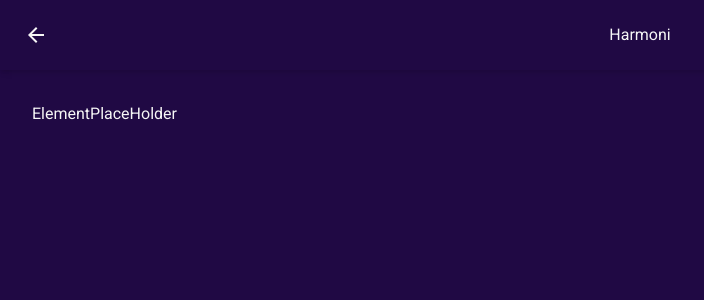
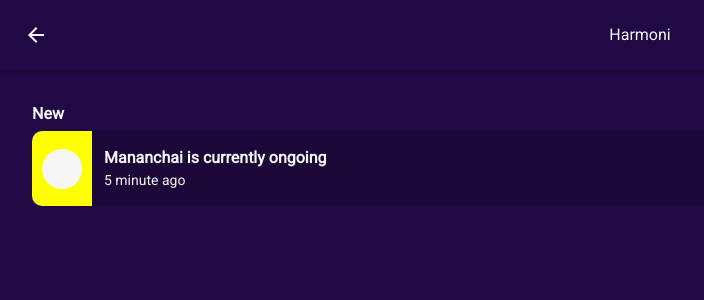
Before and after one commit to CS23-IntegrateProject-1/frontend-integrated, a React (Vite) app: page /notification in a window 1280 px wide. Shown: the top 300 px of the page, without its empty margins (0-704 px from the left). Built offline with nearby package versions, Linux system fonts and the light colour scheme.

Commit message:
[ADD] Implemented Notification Card

```diff
--- /dev/null
+++ b/src/features/feature10/Components/notiBadge.tsx
@@ -0,0 +1,28 @@
+import { Avatar, Box, Flex ,  Badge , Text, background} from "@chakra-ui/react";
+import { color } from "framer-motion";
+import React from 'react'
+
+export const NotiBadge = () => {
+  return (
+    <>
+    <Flex marginBottom={"5px"}>
+        <Text fontWeight={"bold"} >New</Text>
+    </Flex>
+    <Flex bg={"blackAlpha.300" } h={"75px"} align={"center"} borderRadius={"10px"}>
+  {/* <Avatar src='https://bit.ly/sage-adebayo' /> */}
+  <Flex bgColor={"yellow"} w={"60px"} h={"100%"} borderTopLeftRadius={"10px"}
+   borderBottomLeftRadius={"10px"} alignItems={"center"} justifyContent={"center"} >
+  <Box w={"40px"} h={"40px"} borderRadius={"50%"} bg={"white"} >  </Box>
+  </Flex>
+  <Box ml='3'>
+    <Text fontWeight='bold'>
+      Mananchai is currently ongoing
+
+    </Text>
+    <Text fontSize='sm'> 5 minute ago</Text>
+  </Box>
+</Flex>
+    </>
+
+  )
+}
--- a/src/features/feature10/Feature10Routes.tsx
+++ b/src/features/feature10/Feature10Routes.tsx
@@ -1,8 +1,10 @@
+import { NotiBadge } from "./Components/notiBadge";
 export const Feature10Routes = () => {
   return [
     {
       path: "/notification",
-      element: "ElementPlaceHolder",
+      element: <NotiBadge />,
+
     },
     {
       path: "/event",
```
